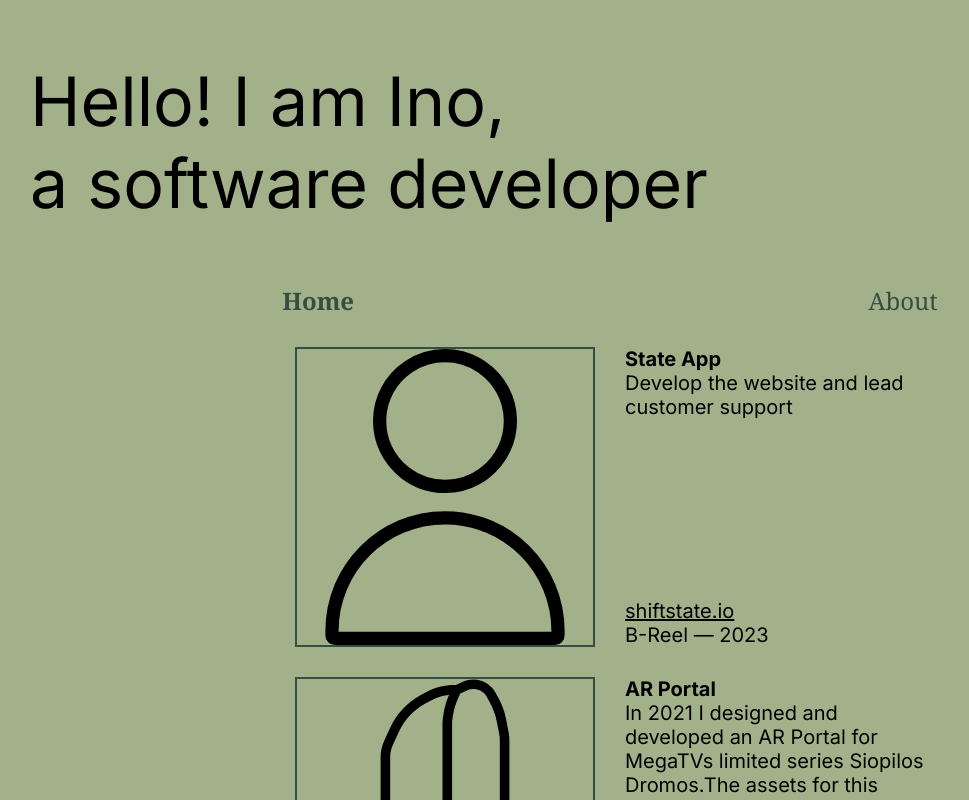
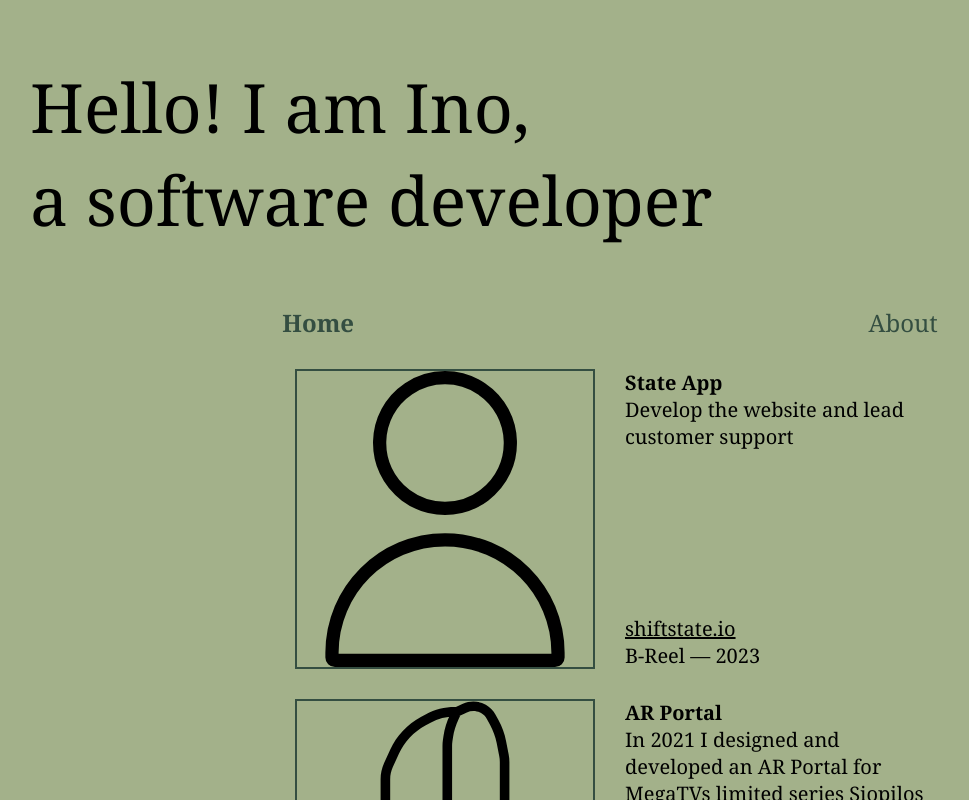
Before and after one commit to inots/portfolio, a Next.js app: page / in a window 1280 px wide. Shown: the top 800 px of the page, without its empty margins (30-999 px from the left). Built offline with nearby package versions, Linux system fonts and the light colour scheme.

Commit message:
feat: update fonts

```diff
--- a/pages/index.js
+++ b/pages/index.js
@@ -1,20 +1,17 @@
 import Head from 'next/head'
-import { Inter } from 'next/font/google'
 import styles from '@/styles/Home.module.css'
 import Tabs from '@/components/tabs'
-
-const inter = Inter({ subsets: ['latin'] })
 
 export default function Home() {
   return (
     <>
       <Head>
-        <title>inomade</title>
+        <title>Ino Tsichrintzi :)</title>
         <meta name="description" content="Portfolio - Ino Tsichrintzi" />
         <meta name="viewport" content="width=device-width, initial-scale=1" />
         {/* <link rel="icon" href="/favicon.ico" /> */}
       </Head>
-      <main className={`${styles.main} ${inter.className}`}>
+      <main className={styles.main}>
         <div className={styles.heading}>
             <h1 className={styles.title}>Hello! I am Ino, <br/>a software developer</h1>
         </div>
```
